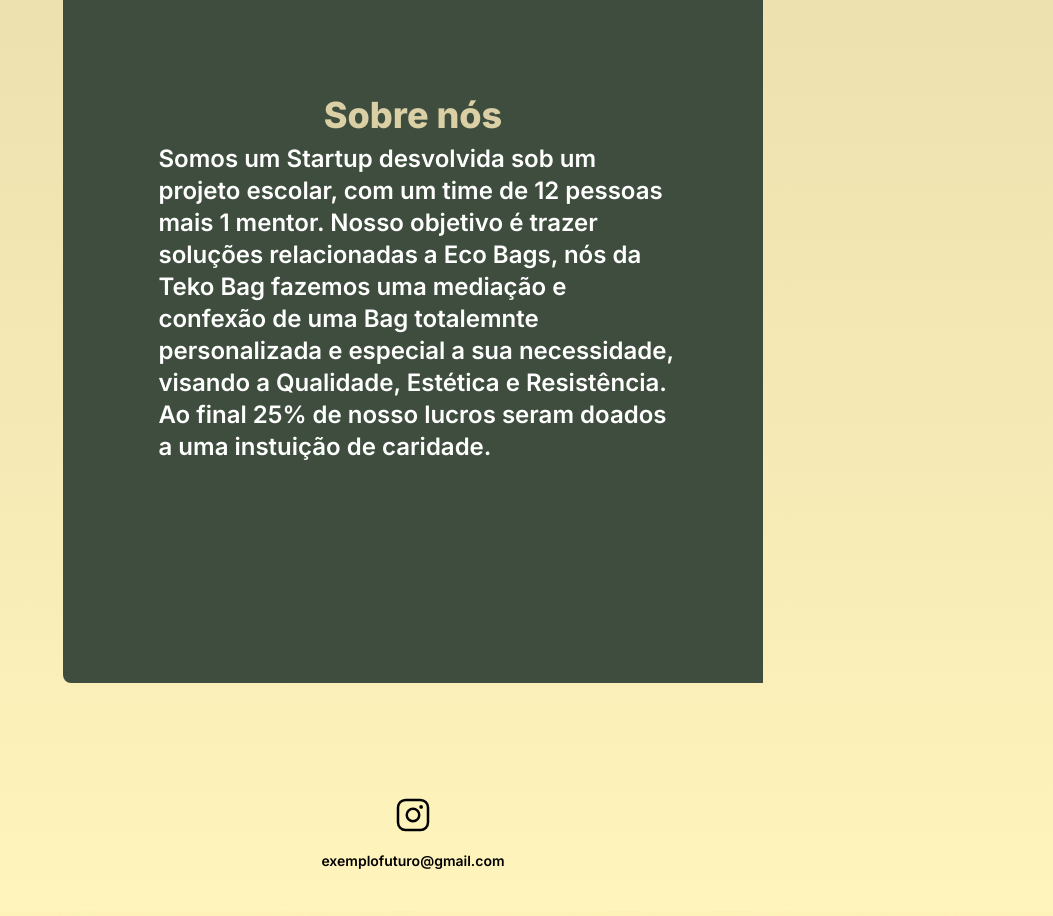
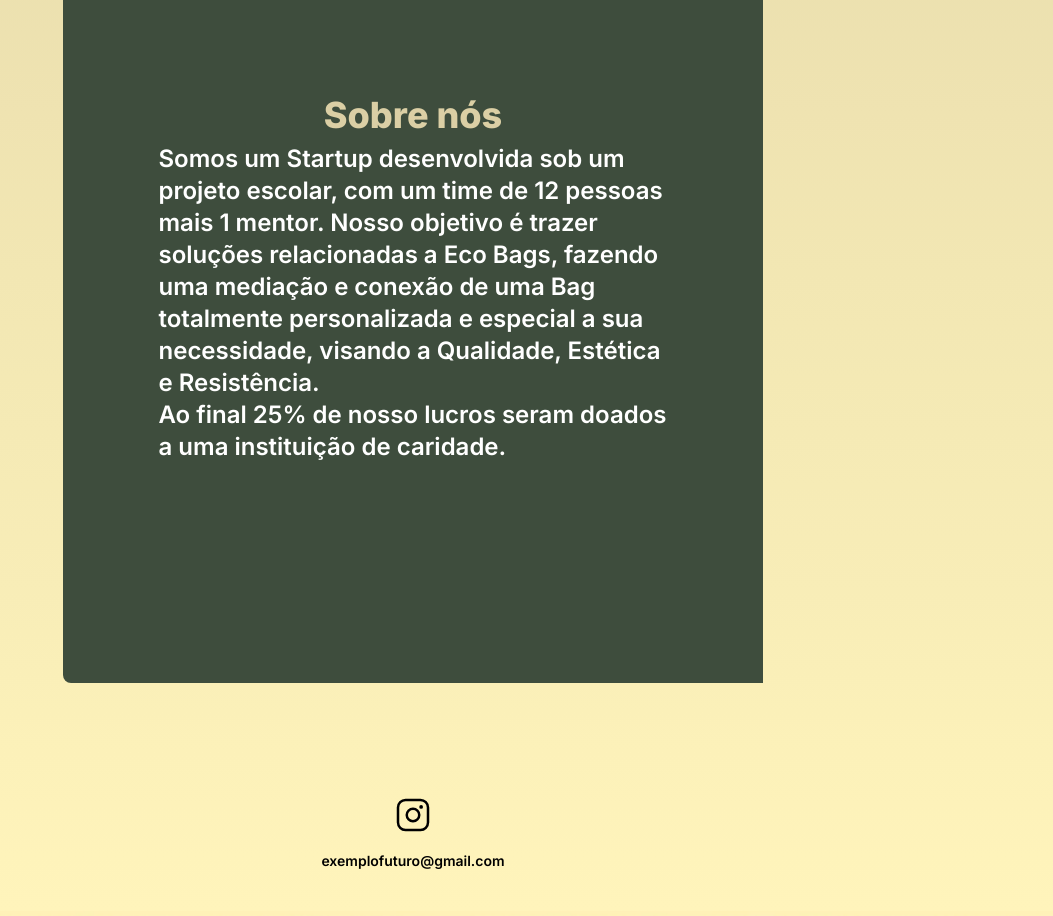
Before and after one commit to Luccas-costa/teko-bag, a Next.js app: page / in a window 1280 px wide. Shown: the part 3440-4356 px from the top of the page, without its empty margins (227-1280 px from the left). Built offline with nearby package versions, Linux system fonts and the light colour scheme.

Commit message:
upadat pato

```diff
--- a/src/components/Main/Section3/Section3.tsx
+++ b/src/components/Main/Section3/Section3.tsx
@@ -21,12 +21,12 @@ export default function Section3() {
           <div
             className={`${styles.sobre} text-xl sm:text-2xl text-white font-semibold w-3/4 h-3/4 pl-2 pt-2 overflow-auto`}
           >
-            Somos um Startup desvolvida sob um projeto escolar, com um time de
+            Somos um Startup desenvolvida sob um projeto escolar, com um time de
             12 pessoas mais 1 mentor. Nosso objetivo é trazer soluções
-            relacionadas a Eco Bags, nós da Teko Bag fazemos uma mediação e
-            confexão de uma Bag totalemnte personalizada e especial a sua
+            relacionadas a Eco Bags, fazendo uma mediação e
+            conexão de uma Bag totalmente personalizada e especial a sua
             necessidade, visando a Qualidade, Estética e Resistência. <br /> Ao
-            final 25% de nosso lucros seram doados a uma instuição de caridade.
+            final 25% de nosso lucros seram doados a uma instituição de caridade.
           </div>
         </div>
         <div
```
